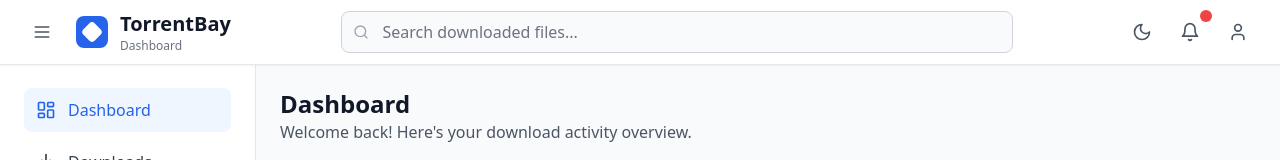
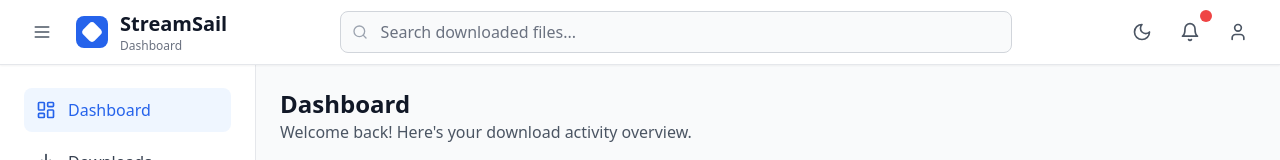
Before and after one commit to HimanshuNaik19/StreamSail, a React (Vite) app: page / in a window 1280 px wide. Shown: the top 160 px of the page. Built offline with nearby package versions, Linux system fonts and the light colour scheme.

Commit message:
Change application name to StreamSail

```diff
--- a/index.html
+++ b/index.html
@@ -4,7 +4,7 @@
     <meta charset="UTF-8" />
     <link rel="icon" type="image/svg+xml" href="/favicon.svg" />
     <meta name="viewport" content="width=device-width, initial-scale=1.0" />
-    <title>TorrentBay - Modern Torrent Client</title>
+    <title>StreamSail - Modern Torrent Client</title>
   </head>
   <body>
     <div id="root"></div>
--- a/src/components/Header.tsx
+++ b/src/components/Header.tsx
@@ -17,7 +17,7 @@ export function Header({ onMenuClick, currentView }: HeaderProps) {
       files: 'File Manager',
       settings: 'Settings'
     };
-    return titles[view as keyof typeof titles] || 'TorrentBay';
+    return titles[view as keyof typeof titles] || 'StreamSail';
   };
 
   return (
@@ -36,7 +36,7 @@ export function Header({ onMenuClick, currentView }: HeaderProps) {
               <div className="w-4 h-4 bg-white rounded transform rotate-45"></div>
             </div>
             <div>
-              <h1 className="text-xl font-bold text-gray-900 dark:text-white">TorrentBay</h1>
+              <h1 className="text-xl font-bold text-gray-900 dark:text-white">StreamSail</h1>
               <p className="text-xs text-gray-500 dark:text-gray-400">{getViewTitle(currentView)}</p>
             </div>
           </div>
--- a/src/components/Settings.tsx
+++ b/src/components/Settings.tsx
@@ -35,7 +35,7 @@ export function Settings() {
     <div className="space-y-6">
       <div>
         <h1 className="text-2xl font-bold text-gray-900 dark:text-white">Settings</h1>
-        <p className="text-gray-600 dark:text-gray-400">Configure your TorrentBay preferences</p>
+        <p className="text-gray-600 dark:text-gray-400">Configure your StreamSail preferences</p>
       </div>
 
       <div className="grid grid-cols-1 lg:grid-cols-2 gap-6">
```
